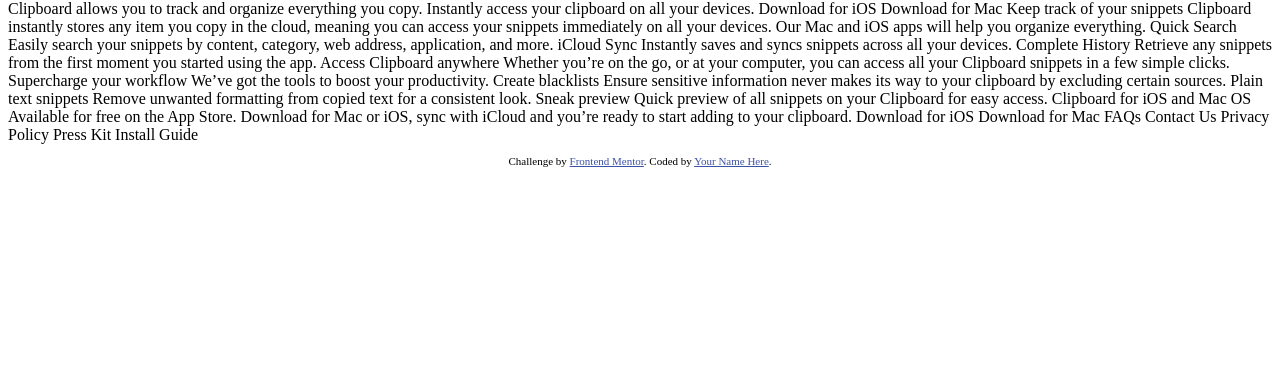
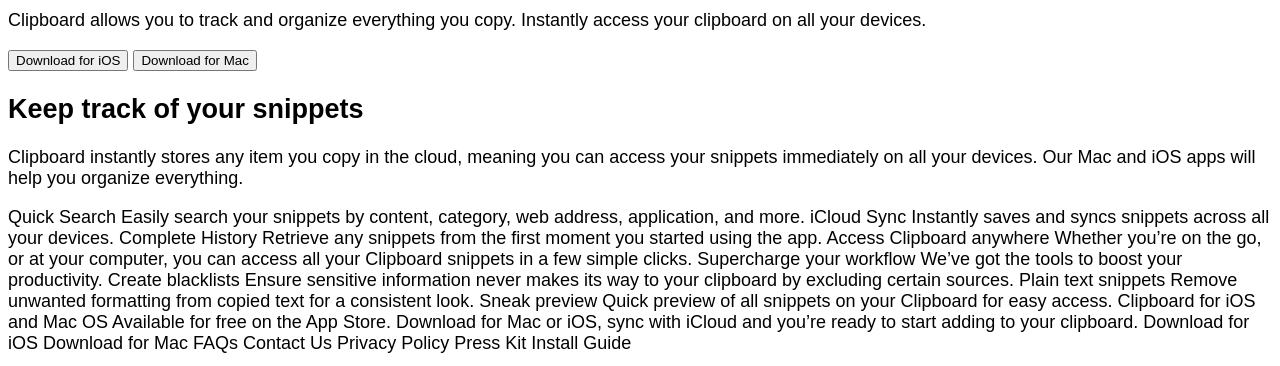
Before and after one commit to haleymedina/clipboard, a plain HTML site: page index.html in a window 1280 px wide. Shown: the part 80-446 px from the top of the page. Drawn offline with Linux system fonts and the light colour scheme; a web font is replaced by a local one.

Commit message:
Finished html header, working on first column of html section.

```diff
--- a/index.html
+++ b/index.html
@@ -1,87 +1,61 @@
 <!DOCTYPE html>
 <html lang="en">
+
 <head>
-  <meta charset="UTF-8">
-  <meta name="viewport" content="width=device-width, initial-scale=1.0"> <!-- displays site properly based on user's device -->
+  <meta charset="UTF-8" />
+  <meta name="viewport" content="width=device-width, initial-scale=1.0" />
+  <!-- displays site properly based on user's device -->
 
-  <link rel="icon" type="image/png" sizes="32x32" href="./images/favicon-32x32.png">
+  <link rel="stylesheet" href="style.css">
+  <link rel="icon" type="image/png" sizes="32x32" href="./images/favicon-32x32.png" />
+  <link href="https://fonts.googleapis.com/css2?family=Bai+Jamjuree&display=swap" rel="stylesheet" />
 
   <title>Frontend Mentor | Clipboard landing page</title>
+</head>
 
-  <!-- Feel free to remove these styles or customise in your own stylesheet 👍 -->
-  <style>
-    .attribution { font-size: 11px; text-align: center; }
-    .attribution a { color: hsl(228, 45%, 44%); }
-  </style>
-</head>
 <body>
+  <!-- header -->
+  <header class="header">
+    <h1> A history of everything you copy</h1>
+    <p>Clipboard allows you to track and organize everything you copy. Instantly
+      access your clipboard on all your devices.</p>
+    <button type="button" class="ios-btn">Download for iOS</button>
+    <button type="button" class="mac-btn">Download for Mac</button>
+  </header>
 
-  <h1>history of everything you copy</h1>
-
-  Clipboard allows you to track and organize everything you
-  copy. Instantly access your clipboard on all your devices.
-
-  Download for iOS
-  Download for Mac
-
-  Keep track of your snippets
-
-  Clipboard instantly stores any item you copy in the cloud,
-  meaning you can access your snippets immediately on all your
-  devices. Our Mac and iOS apps will help you organize everything.
-
-  Quick Search
-
-  Easily search your snippets by content, category, web address, application, and more.
-
-  iCloud Sync
-
-  Instantly saves and syncs snippets across all your devices.
-
-  Complete History
-
-  Retrieve any snippets from the first moment you started using the app.
-
-  Access Clipboard anywhere
-
-  Whether you’re on the go, or at your computer, you can access all your Clipboard
-  snippets in a few simple clicks.
-
-  Supercharge your workflow
-
-  We’ve got the tools to boost your productivity.
-
-  Create blacklists
-
-  Ensure sensitive information never makes its way to your clipboard by excluding certain sources.
-
-  Plain text snippets
-
-  Remove unwanted formatting from copied text for a consistent look.
-
-  Sneak preview
-
-  Quick preview of all snippets on your Clipboard for easy access.
-
-  Clipboard for iOS and Mac OS
-
-  Available for free on the App Store. Download for Mac or iOS, sync with iCloud
-  and you’re ready to start adding to your clipboard.
-
-  Download for iOS
-  Download for Mac
-
-  FAQs
-  Contact Us
-  Privacy Policy
-  Press Kit
-  Install Guide
-
+  <!-- columns -->
+  <section class="container">
+    <div class="row">
+      <div class="col-md-12">
+        <h2>Keep track of your snippets </h2>
+        <p>Clipboard instantly stores any item you copy in
+          the cloud, meaning you can access your snippets immediately on all your
+          devices. Our Mac and iOS apps will help you organize everything.</p>
+      </div>
+    </div>
+    Quick Search
+    Easily search your snippets by content, category, web address,
+    application, and more. iCloud Sync Instantly saves and syncs snippets across
+    all your devices. Complete History Retrieve any snippets from the first
+    moment you started using the app. Access Clipboard anywhere Whether you’re
+    on the go, or at your computer, you can access all your Clipboard snippets
+    in a few simple clicks. Supercharge your workflow We’ve got the tools to
+    boost your productivity. Create blacklists Ensure sensitive information
+    never makes its way to your clipboard by excluding certain sources. Plain
+    text snippets Remove unwanted formatting from copied text for a consistent
+    look. Sneak preview Quick preview of all snippets on your Clipboard for easy
+    access. Clipboard for iOS and Mac OS Available for free on the App Store.
+    Download for Mac or iOS, sync with iCloud and you’re ready to start adding
+    to your clipboard. Download for iOS Download for Mac FAQs Contact Us Privacy
+    Policy Press Kit Install Guide
+  </section>
   <footer>
     <p class="attribution">
-      Challenge by <a href="https://www.frontendmentor.io?ref=challenge" target="_blank">Frontend Mentor</a>.
-      Coded by <a href="#">Your Name Here</a>.
+      Challenge by
+      <a href="https://www.frontendmentor.io?ref=challenge" target="_blank">Frontend Mentor</a>. Coded by <a
+        href="#">Haley Medina</a>.
     </p>
   </footer>
 </body>
+
 </html>
--- /dev/null
+++ b/style.css
@@ -0,0 +1,4 @@
+body {
+    font-family: 'Bai Jamjuree', sans-serif;
+    font-size: 18px;
+}
```
